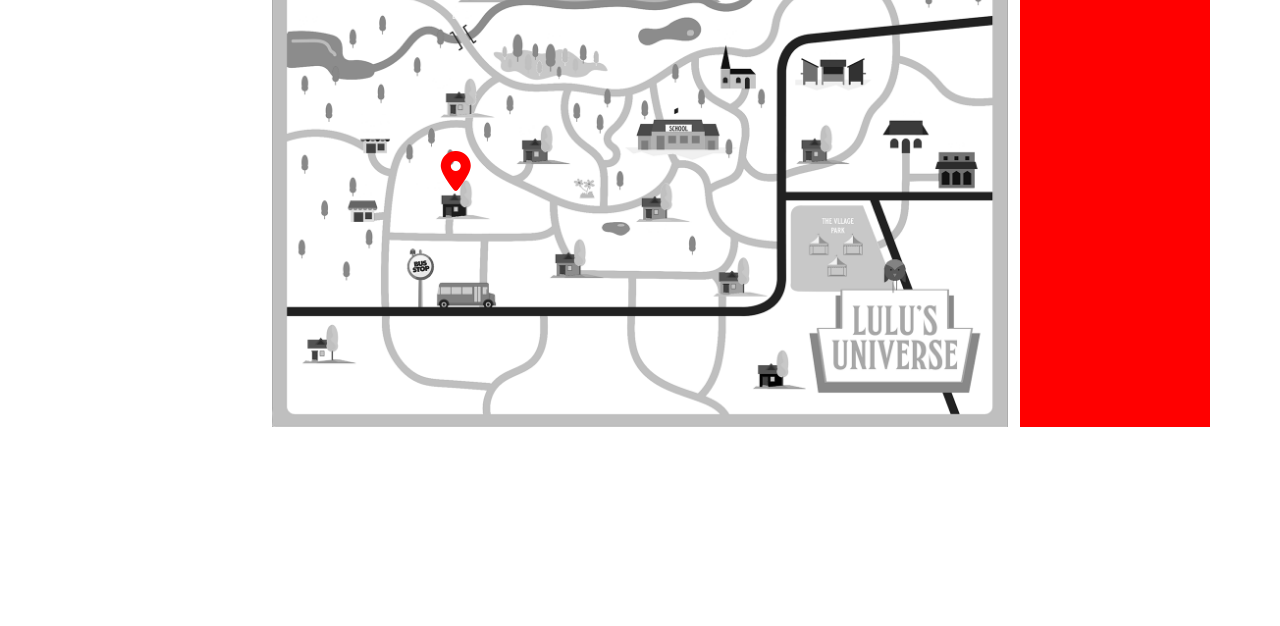
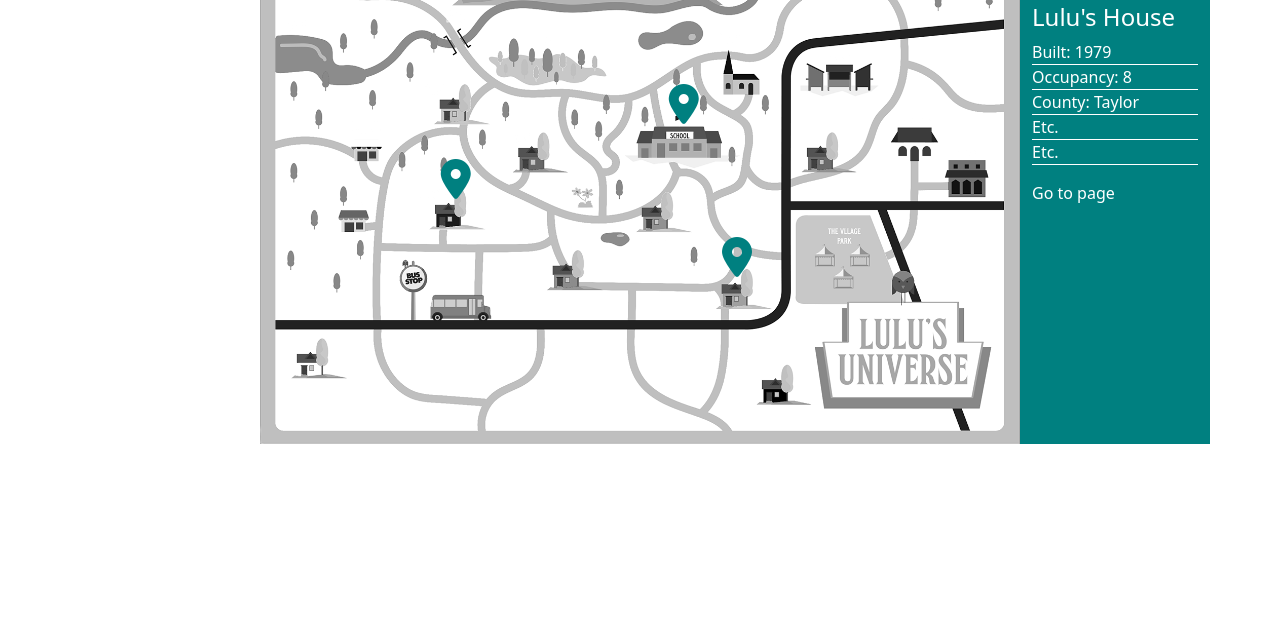
Before and after one commit to WVUGraphicDesign/interactive-mapping, a plain HTML site: page index.html in a window 1280 px wide. Shown: the part 174-800 px from the top of the page. Drawn offline with nearby package versions, Linux system fonts and the light colour scheme.

Commit message:
Improvements

```diff
--- a/index.html
+++ b/index.html
@@ -18,24 +18,58 @@
             Some content
         </aside>
         <div class="col-lg-8 map">
-            <button type="button" class="marker-1" onclick="mapMarker();">
+            <img class="img-fluid" src="img/map.png" alt="map">
+
+            <button type="button" class="marker john" data-location="john">
                 <i class="fa-solid fa-location-dot"></i>
             </button>
-            <img class="img-fluid" src="img/map.png" alt="map">
+
+            <button type="button" class="marker sam" data-location="school">
+                <i class="fa-solid fa-location-dot"></i>
+            </button>
+
+            <button type="button" class="marker alice" data-location="alice">
+                <i class="fa-solid fa-location-dot"></i>
+            </button>
+
 
         </div>
         <div class="col-lg-2 map-info">
             <h2>Map Information</h2>
-            <div id="loc-content" class="loc">
+            <div class="loc-content active" data-location="john">
                 <h3>Lulu's House</h3>
                 <ul>
                     <li>Built: 1979</li>
                     <li>Occupancy: 8</li>
-                    <li>County: Ridge</li>
+                    <li>County: Taylor</li>
                     <li>Etc.</li>
                     <li>Etc.</li>
                 </ul>
-                <button>Go to page</button>
+                <a href="#">Go to page</a>
+            </div>
+
+            <div class="loc-content" data-location="school">
+                <h3>School</h3>
+                <ul>
+                    <li>Built: 1992</li>
+                    <li>Occupancy: 12</li>
+                    <li>County: Fairmont</li>
+                    <li>Etc.</li>
+                    <li>Etc.</li>
+                </ul>
+                <a href="#">Go to page</a>
+            </div>
+
+            <div class="loc-content" data-location="alice">
+                <h3>Alice's House</h3>
+                <ul>
+                    <li>Built: 2000</li>
+                    <li>Occupancy: 5</li>
+                    <li>County: Morgantown</li>
+                    <li>Etc.</li>
+                    <li>Etc.</li>
+                </ul>
+                <a href="#">Go to page</a>
             </div>
 
 
@@ -47,15 +81,40 @@
  <script src="https://cdn.jsdelivr.net/npm/bootstrap@5.3.3/dist/js/bootstrap.bundle.min.js"></script>
 
  <script>
+// Select all markers
+var markers = document.querySelectorAll('.marker');
 
-    var locContent = document.getElementById("loc-content");
+// Add event listeners to all markers
+markers.forEach(function(marker) {
+    marker.addEventListener('click', function() {
+        // Get the data-location attribute of the clicked marker
+        var location = marker.getAttribute('data-location');
 
-    function mapMarker() {
-        locContent.classList.toggle("active");
-    }
+        // Find the content section that matches the data-location
+        var contentToToggle = document.querySelector('.loc-content[data-location="' + location + '"]');
+
+        if (contentToToggle) {
+            // Check if the content is currently active (visible)
+            var isActive = contentToToggle.classList.contains('active');
+
+            // Hide all content sections
+            var locContents = document.querySelectorAll('.loc-content');
+            locContents.forEach(function(content) {
+                content.classList.remove('active');
+            });
+
+            // If the content was not active before, show it
+            if (!isActive) {
+                contentToToggle.classList.add('active');
+            }
+            // If it was active, it remains hidden (since we removed 'active' from all contents)
+        }
+    });
+});
 
 
- </script>
+    </script>
+
 
 </body>
 </html>
--- a/sass/styles.scss
+++ b/sass/styles.scss
@@ -1,20 +1,27 @@
 .map {
     position: relative;
+    padding: 0;
 
     button {
         border: none;
         background: transparent;
         position: absolute;
         font-size: 2.5em;
-        color: red;
-        &.marker-1 {
+        color: teal;
+        z-index: 100;
+        &.john {
             top: 45%;
             left: 23%;
         }
 
-        &.marker-2 {
+        &.sam {
             top: 31%;
             left: 53%;
+        }
+
+        &.alice {
+            bottom: 29%;
+            left: 60%;
         }
 
         span {
@@ -36,9 +43,14 @@
 }
 
 .map-info {
-    background-color: red;
+    background-color: teal;
     color: #fff;
-    .loc {
+
+    h3 {
+        margin-top: 20px;
+        font-size: 1.5rem;
+    }
+    .loc-content {
         display: none;
         ul {
             padding: 0;
@@ -51,6 +63,14 @@
         &.active {
             display: block;
         }
+        a {
+            display: block;
+            color: #fff;
+            text-decoration: none;
+            &:hover {
+                color: #000;
+            }
+        }
     }
 
 
```
Also changed, not shown: css/styles.css.
